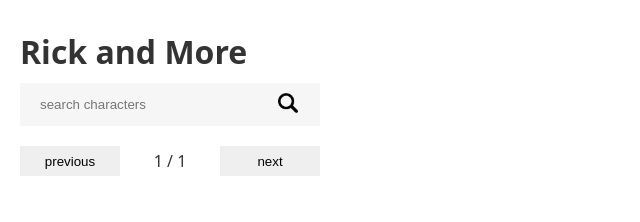
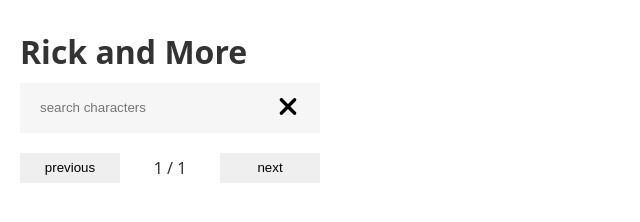
Before and after one commit to FlexNachname/project_3, a website with bundled scripts: page index.html in a window 1280 px wide. Both pictures are taken after typing "Sample" into the empty fields and a click on the button "search for character". Shown: the full height of the page, 0-640 px from the left. Built offline with nearby package versions, Linux system fonts and the light colour scheme; no server answers.

Commit message:
struktur aufgeräumt und funktionalität getestet

```diff
--- a/components/SearchBar/SearchBar.css
+++ b/components/SearchBar/SearchBar.css
@@ -18,6 +18,11 @@
 .search-bar__button {
   border: none;
   background-color: transparent;
+  cursor: pointer;
+}
+
+.search-bar__button:active {
+  transform: scale(1.3);
 }
 
 .search-bar__input:focus {
--- a/index.html
+++ b/index.html
@@ -24,9 +24,10 @@
           />
           <button class="search-bar__button" aria-label="search for character" type="submit">
             <img
-              class="search-bar__icon"
-              src="assets/magnifying-glass.png"
-              alt=""
+            class="search-bar__icon"
+            src="assets/magnifying-glass.png"
+            alt="search for character"
+            data-js="search-icon"
             />
           </button>
         </form>
--- a/index.js
+++ b/index.js
@@ -8,13 +8,16 @@
 const searchBarContainer = document.querySelector(
   '[data-js="search-bar-container"]'
 );
+
 const searchBar = document.querySelector('[data-js="search-bar"]');
-const navigation = document.querySelector('[data-js="navigation"]');
+//const navigation = document.querySelector('[data-js="navigation"]');
 const pagination = document.querySelector('[data-js="pagination"]');
-
 const cardContainer = document.querySelector('[data-js="card-container"]');
 const prevButton = document.querySelector('[data-js="button-prev"]');
 const nextButton = document.querySelector('[data-js="button-next"]');
+
+showSearchIcon();
+fetchCharacters(page, "");
 
 async function fetchCharacters(currentPage, searchQuery = "") {
   const response = await fetch(
@@ -47,6 +50,22 @@
   }
 }
 
+// Funktionen zum auswechseln der jeweiligen Icons (Suche & Suchergebnis zurücksetzen)
+
+function showSearchIcon() {
+  const searchIcon = document.querySelector(".search-bar__icon");
+  searchIcon.src = "assets/magnifying-glass.png"; // Icon austauschen
+  searchIcon.alt = "search for character"; // Alt-Text anpassen
+  searchIcon.parentElement.setAttribute("aria-label", "search for character");
+}
+
+function showResetIcon() {
+  const searchIcon = document.querySelector(".search-bar__icon");
+  searchIcon.src = "assets/xmark-solid.svg"; // Icon austauschen
+  searchIcon.alt = "reset search"; // Alt-Text anpassen
+  searchIcon.parentElement.setAttribute("aria-label", "reset search");
+}
+
 prevButton.addEventListener("click", () => {
   if (page > 1) {
     page--;
@@ -72,8 +91,6 @@
   }
 });
 
-fetchCharacters(page, "");
-
 searchBar.addEventListener("submit", (event) => {
   // verhindert Reload
   event.preventDefault();
@@ -87,8 +104,11 @@
   // neu laden mit Suchwort
   fetchCharacters(page, query);
 
+  if (query === "") {
+    showSearchIcon();
+  } else {
+    showResetIcon();
+  }
+
   searchBar.reset();
 });
-
-// Nicht benötigt?
-//const query = formData.get("query").trim();
```
Also changed, not shown: assets/xmark-solid.svg (added).
